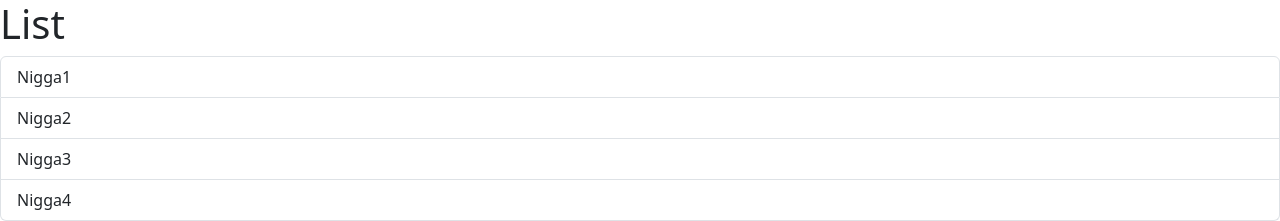
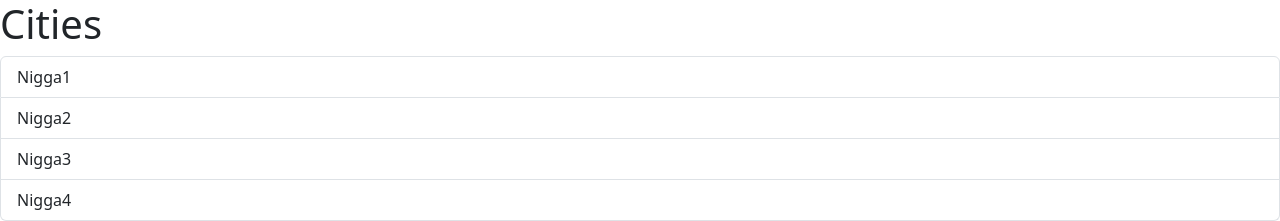
Before and after one commit to Pinghtdog/react-app, a React (Vite) app: page / in a window 1280 px wide. Shown: the top 221 px of the page. Built offline with nearby package versions, Linux system fonts and the light colour scheme.

Commit message:
Passing Data Via Props

```diff
--- a/src/App.tsx
+++ b/src/App.tsx
@@ -1,9 +1,10 @@
 import ListGroup from "./components/ListGroup";
 
 function App() {
+  let items = ["Nigga1", "Nigga2", "Nigga3", "Nigga4"];
   return (
     <div>
-      <ListGroup />
+      <ListGroup items={items} heading="Cities" />
     </div>
   );
 }
--- a/src/components/ListGroup.tsx
+++ b/src/components/ListGroup.tsx
@@ -1,13 +1,17 @@
 import { useState } from "react";
 import { Fragment } from "react/jsx-runtime";
-function ListGroup() {
-  let items = ["Nigga1", "Nigga2", "Nigga3", "Nigga4"];
-  // items = [];
+
+interface Props {
+  items: string[];
+  heading: string;
+}
+
+function ListGroup({ items, heading }: Props) {
   const [selectedIndex, setSelectedIndex] = useState(-1);
 
   return (
     <>
-      <h1>List</h1>
+      <h1>{heading}</h1>
       {/* {items.length == 0 ? <p>No Item found </p> : null} */}
       {items.length == 0 && <p>No Item Found</p>}
       <ul className="list-group">
```
